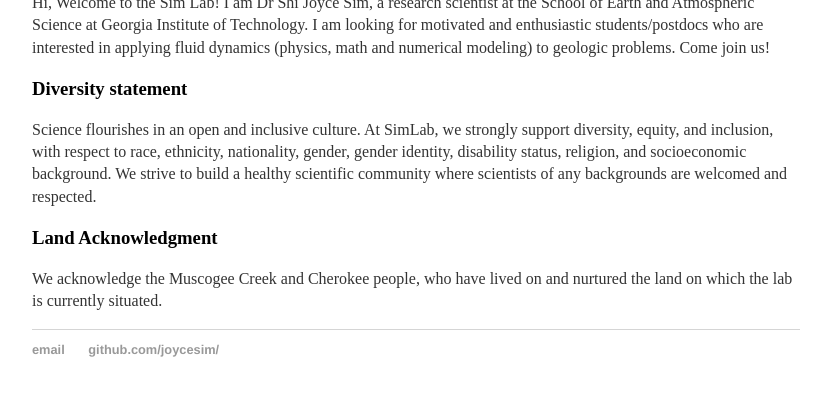
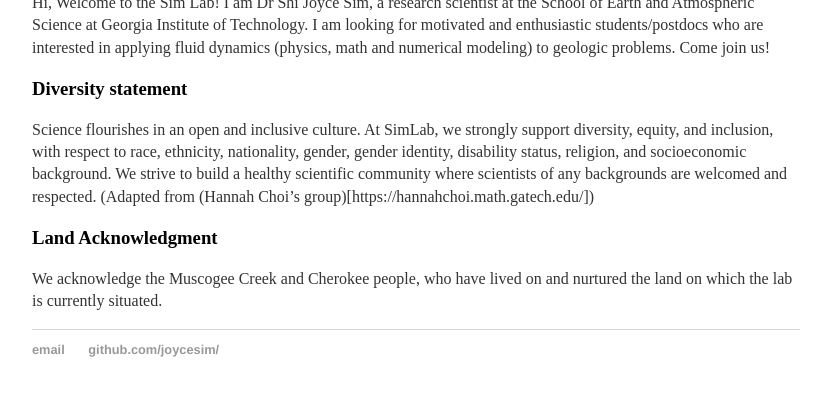
Before and after one commit to joycesim/joycesim.github.io, a Jekyll site: the page built from index.md, in a window 1280 px wide, cut to the strip 1006-1423 px from the top of the page. Shown: the top 396 px of the strip, without its empty margins (224-1047 px from the left). Built offline with Jekyll 4.4.1, drawn with Linux system fonts in a browser that asks for light colours.

Commit message:
Update index.md
Add acknoeldgement to Hannah Choi's website

```diff
--- a/index.md
+++ b/index.md
@@ -11,7 +11,7 @@
 Hi, Welcome to the Sim Lab! I am Dr Shi Joyce Sim, a research scientist at the School of Earth and Atmospheric Science at Georgia Institute of Technology. I am looking for motivated and enthusiastic students/postdocs who are interested in applying fluid dynamics (physics, math and numerical modeling) to geologic problems. Come join us!
 
 ### Diversity statement
-Science flourishes in an open and inclusive culture. At SimLab, we strongly support diversity, equity, and inclusion, with respect to race, ethnicity, nationality, gender, gender identity, disability status, religion, and socioeconomic background. We strive to build a healthy scientific community where scientists of any backgrounds are welcomed and respected.
+Science flourishes in an open and inclusive culture. At SimLab, we strongly support diversity, equity, and inclusion, with respect to race, ethnicity, nationality, gender, gender identity, disability status, religion, and socioeconomic background. We strive to build a healthy scientific community where scientists of any backgrounds are welcomed and respected. (Adapted from (Hannah Choi's group)[https://hannahchoi.math.gatech.edu/])
 
 ### Land Acknowledgment
 We acknowledge the Muscogee Creek and Cherokee people, who have lived on and nurtured the land on which the lab is currently situated.
```
